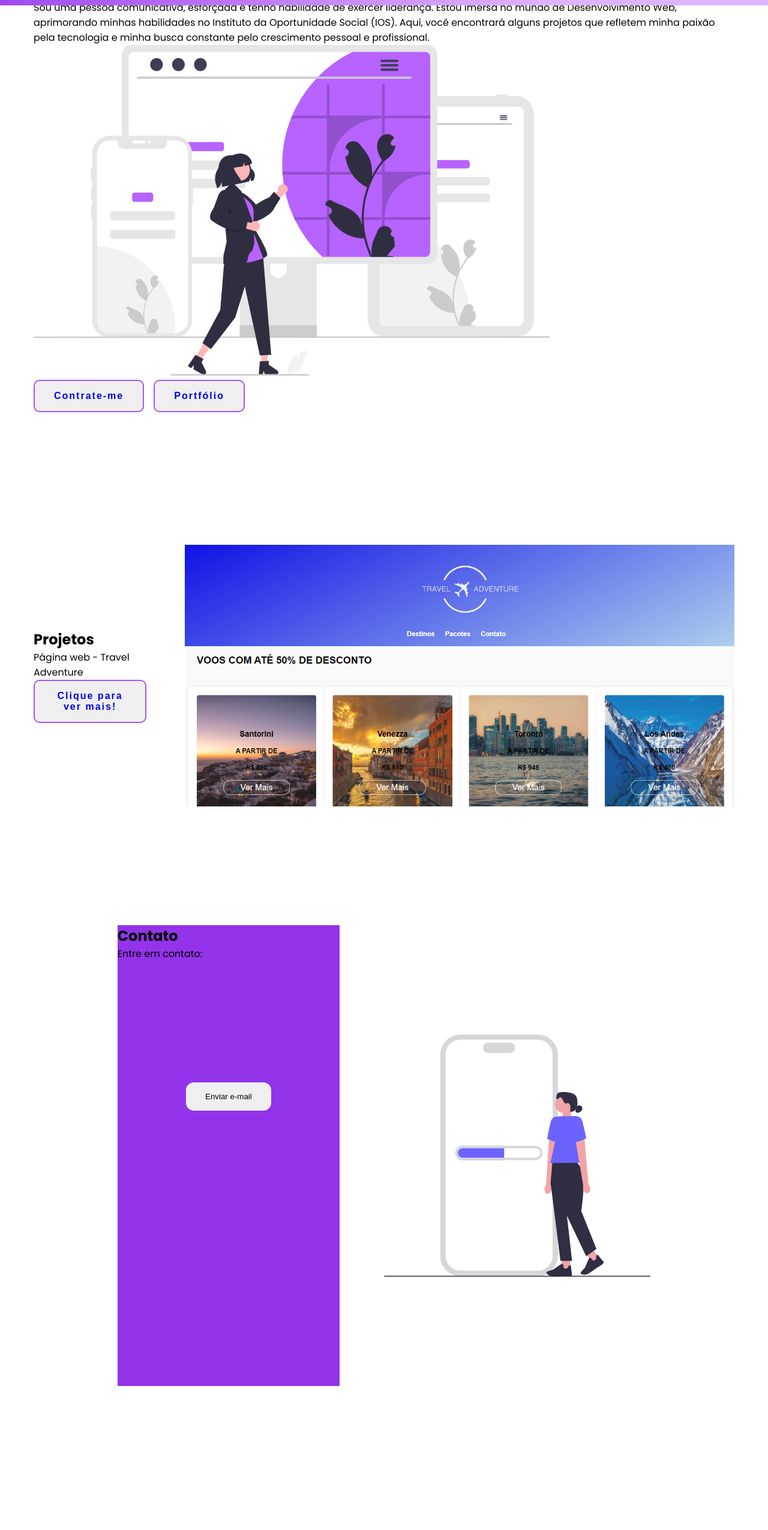
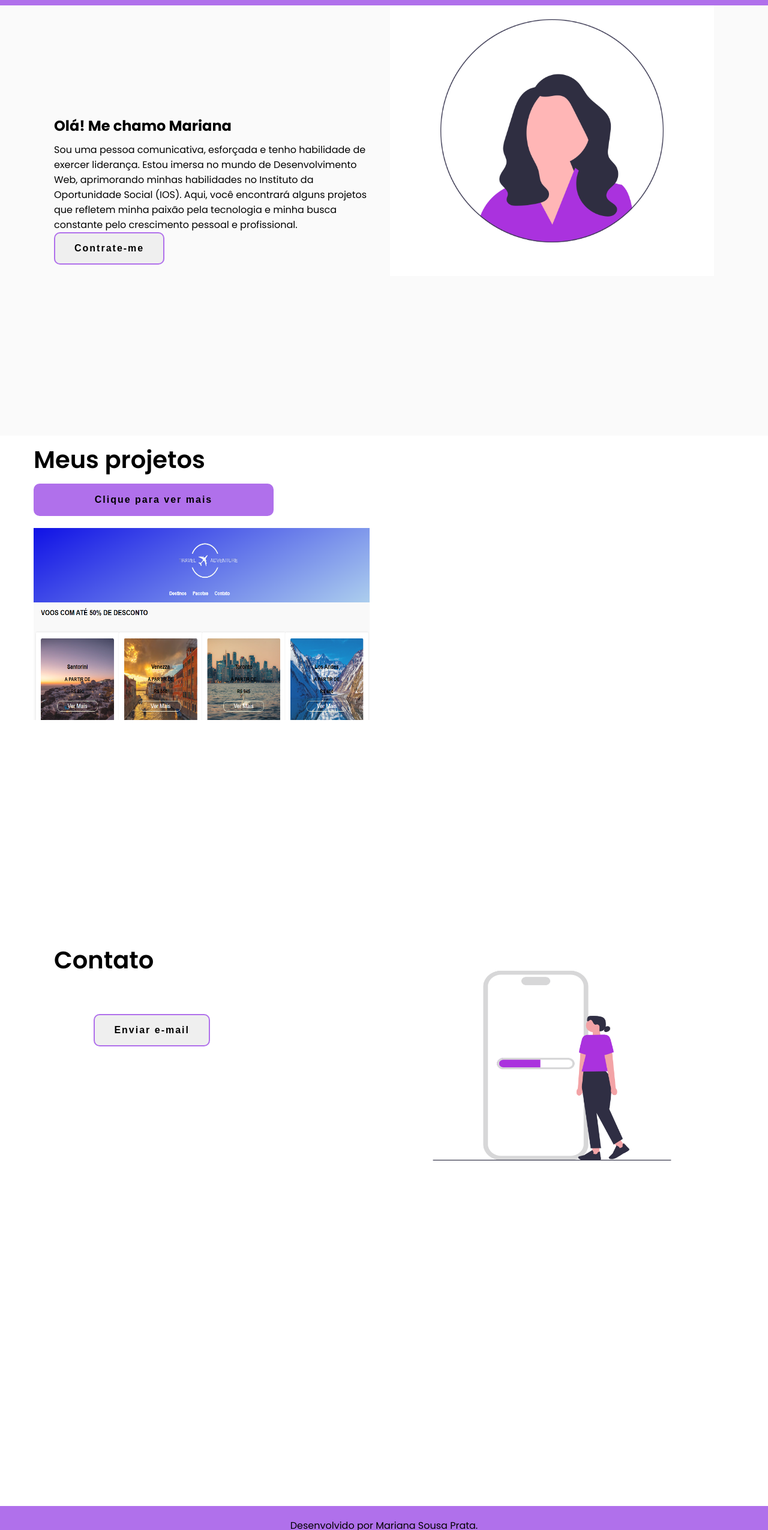
Before and after one commit to maritprata/Portf-lio, a plain HTML site: page index.html in a window 1280 px wide. Shown: the part 74-2624 px from the top of the page at 60% size. Before the commit the page ends 2400 px from the top, so only its background shows below. Drawn offline with Linux system fonts and the light colour scheme.

Commit message:
Portfolio finalizado

```diff
--- a/index.html
+++ b/index.html
@@ -1,101 +1,81 @@
 <!DOCTYPE html>
-<html lang="pt-br">
+<html lang="en">
   <head>
     <meta charset="UTF-8" />
+    <meta http-equiv="X-UA-Compatible" content="IE=edge" />
     <meta name="viewport" content="width=device-width, initial-scale=1.0" />
+    <link rel="stylesheet" href="./style.css" />
     <title>Portfólio</title>
-    <link rel="stylesheet" href="style.css" />
-    <link
-      rel="icon"
-      href="./favicon_io/favicon-16x16.png"
-      type="image/x-icon"
-    />
   </head>
   <body>
-    <header>
     <nav>
       <div class="nav__content">
-          <div class="logo"><a href="/">Mariana</a></div>
+        <div class="logo"><a href="#">Mariana</a></div>
+        <label for="check" class="checkbox">
+          <i class="ri-menu-line"></i>
+        </label>
         <input type="checkbox" name="check" id="check" />
-          <label for="check" class="checkbox"></label>
         <ul>
-            <li><a href="#home">Home</a></li>
-            <li><a href="#projetos">Projetos</a></li>
+          <li><a href="#">Home</a></li>
+          <li><a href="#Projetos">Projetos</a></li>
           <li><a href="#contato">Contato</a></li>
         </ul>
       </div>
     </nav>
-    </header>
-
-    <main>
-      <section id="home">
+    <section class="section">
       <div class="section__container">
         <div class="content">
-            <h1>Olá! Me chamo <span>Mariana</span></h1>
-            <p>
-              Sou uma pessoa comunicativa, esforçada e tenho habilidade de
-              exercer liderança. Estou imersa no mundo de Desenvolvimento Web,
-              aprimorando minhas habilidades no Instituto da Oportunidade Social
-              (IOS). Aqui, você encontrará alguns projetos que refletem minha
-              paixão pela tecnologia e minha busca constante pelo crescimento
-              pessoal e profissional.
-            </p>
-            <div class="home-img">
-              <img src="./img/undraw_web_devices_re_m8sc.svg"
-              alt="foto-menina1">
+          <h1 class="title__perfil">
+           Olá! Me chamo Mariana
+          </h1>
+          <p> Sou uma pessoa comunicativa, esforçada e tenho habilidade de exercer liderança.
+            Estou imersa no mundo de Desenvolvimento Web, aprimorando minhas habilidades no Instituto da Oportunidade Social (IOS). Aqui, você encontrará alguns projetos que refletem minha paixão pela tecnologia e minha busca constante pelo crescimento pessoal e profissional.</p>
+            <div class="action__btns">
+              <a href="#contato"><button>Contrate-me</button></a>
           </div>
-            <div class="action_botao">
-              <button><a href="#contato">Contrate-me</a></button>
-              <button><a href="#projetos">Portfólio</a></button>
         </div>
+        <div class="image">
+          <img src="./img/img-menina-perfil.png" alt="profile" />
         </div>
       </div>
     </section>
-
-      <section id="projetos">
-        <div class="section__container">
-          <div class="content">
-            <h1><span>Projetos</span></h1>
-            <p>Página web - Travel Adventure</p>
-            <div class="action_botao">
-              <button>
-                <a
-                  href="https://maritprata.github.io/TravelAdventure/"
-                  target="_blank"
-                  >Clique para ver mais!</a
-                >
-              </button>
+    <section id="Projetos" class="container-projetos">
+      <div class="section__projetos">
+          <div class="projetos">
+              <h1 class="title">Meus projetos</h1>
+              <div class="action__btns">
+                  <a href="https://github.com/maritprata/TravelAdventure"><button class="projetos_botao">Clique para ver mais</button></a>
               </div>
           </div>
-          <div class="img2">
-            <img
-              src="./img/TravelAdventure.png"
-              alt="Screenshot do projeto Travel Adventure"
-            />
+          <div class="div-image2">
+              <img class="image2" src="./img/TravelAdventure.png" alt="img-projetos" />
           </div>
       </div>
   </section>
-
-      <section id="contato">
+    <section id="contato" class="section__container">
+        <div class="section__contato">
+          <div class="contato">
+            <h1 class="title">
+            Contato
+            </h1>
+            <div class="action__btns">
               <div class="section__container">
-          <div class="contato_container">
-            <div class="contato_texto">
-              <h1>Contato</h1>
-              <p>Entre em contato:</p>
-            </div>
-            <div class="botao_email_container">
                   <a href="mailto:mariana.prata1207@gmail.com">
                       <button class="botao_email">Enviar e-mail</button>
                   </a>
               </div>
           </div>
-          <img
-            class="contato-img"
-            src="./img/img-contato.svg"
-            alt="icone da menina"
-          />
+            </div>
+          </div>
+          <div>
+            <img class="image3" src="./img/img.contato.png" alt="imagem-menina-contato" />
+          </div>
         </div>
       </section>
-    </main>
+      <footer class="footer">
+        <div class="footer__content">
+          <p>Desenvolvido por Mariana Sousa Prata.</p>
+        </div>
+      </footer>
   </body>
 </html>
--- a/style.css
+++ b/style.css
@@ -1,11 +1,13 @@
 @import url("https://fonts.googleapis.com/css2?family=Poppins:wght@400;600;700&display=swap");
 
 :root {
-  --primary-color: #9333ea;
-  --secondary-color: #a855f7;
-  --text-color: #000000;
-  --background-color: #faf5ff;
-  --accent-color: #6b7280;
+  --primary-color: #b070eb;
+  --primary-color-dark: #9333ea;
+  --secondary-color: rgb(134, 20, 226)7;
+  --text-dark: #000000;
+  --text-light: #00b412;
+  --extra-light: #fafafa;
+  --max-width: 1200px;
 }
 
 * {
@@ -27,17 +29,12 @@ nav {
   position: fixed;
   top: 0;
   left: 0;
-  background: rgb(147, 51, 234);
-  background: linear-gradient(
-    158deg,
-    rgba(147, 51, 234, 1) 0%,
-    rgba(224, 179, 255, 1) 74%
-  );
+  background-color: var(--primary-color);
   z-index: 99;
 }
 
 .nav__content {
-  max-width: 1200px;
+  max-width: var(--max-width);
   margin: auto;
   padding: 1.5rem 1rem;
   display: flex;
@@ -48,11 +45,11 @@ nav {
 nav .logo a {
   font-size: 1.5rem;
   font-weight: 600;
-  color: var(--text-color);
+  color: var(--text-dark);
   transition: 0.3s;
 }
 nav .logo a:hover {
-  color: #ffffff;
+  color: var(--primary-color-dark);
 }
 
 nav .checkbox {
@@ -62,11 +59,7 @@ nav .checkbox {
 nav input {
   display: none;
 }
-nav .checkbox i {
-  font-size: 2rem;
-  color: var(--secondary-color);
-  cursor: pointer;
-}
+
 
 ul {
   display: flex;
@@ -81,23 +74,23 @@ ul li a {
   border: 2px solid transparent;
   text-decoration: none;
   font-weight: 600;
-  color: var(--text-color);
+  color: var(--text-dark);
   transition: 0.3s;
 }
 
 ul li a:hover {
-  border-top-color: var(--text-color);
-  border-bottom-color: var(--text-color);
-  color: var(--text-color);
+  border-top-color: var(--secondary-color);
+  border-bottom-color: var(--secondary-color);
+  color: var(--secondary-color);
 }
 
 .section {
-  background-color: var(--background-color);
+  background-color: var(--extra-light);
 }
 
 .section__container {
   min-height: 100vh;
-  max-width: 1200px;
+  max-width: var(--max-width);
   margin: auto;
   padding: 1rem;
   display: grid;
@@ -111,169 +104,135 @@ ul li a:hover {
   justify-content: center;
 }
 
-.titulo {
+
+.title {
   font-size: 2.5rem;
   font-weight: 400;
   line-height: 3rem;
-  color: var(--text-color);
+  color: var(--text-dark);
   margin-bottom: 1rem;
-}
-
-.titulo span {
   font-weight: 600;
 }
 
-.descricao {
-  line-height: 1.5rem;
-  color: var(--accent-color);
-  margin-bottom: 2rem;
+.title__perfil {
+  font-size: 24px;
+  font-weight: bold;
+  margin-bottom: 10px;
 }
 
-.action_botao {
+.perfil__description {
+  font-size: 18px;
+  line-height: 1.5;
+}
+
+
+.action__btns {
   display: flex;
   gap: 1rem;
 }
 
-.action_botao button {
+.action__btns button {
   font-size: 1rem;
   font-weight: 600;
   letter-spacing: 2px;
   padding: 1rem 2rem;
-  border: 2px solid var(--secondary-color);
+  outline: none;
+  border: 2px solid var(--primary-color);
   border-radius: 10px;
   transition: 0.3s;
   cursor: pointer;
-  text-decoration: none;
 }
 
-.contrate,
-.portfolio {
-  text-decoration: none;
+.contrate__me {
+  background-color: var(--primary-color);
+  color: var(--text-dark);
 }
 
-.contrate {
-  background-color: var(--secondary-color);
-  color: #ffffff;
-  transition: background-color 0.3s;
+.contato_botao {
+    background-color:var(--primary-color);
+    color: var(--text-dark);
+    width: 50vh;
 }
 
-.contrate:hover {
-  background-color: var(--primary-color);
+.projetos_botao {
+    background-color: var(--primary-color);
+    color: var(--text-dark);
+    width: 50vh;
+}
+
+.action__btns {
+  padding-bottom: 20px;
 }
 
 .portfolio {
-  color: var(--secondary-color);
+  color: var(--primary-color);
 }
 
-.portfolio:hover {
-  background-color: var(--primary-color);
-  color: #ffffff;
+.section__container {
+    display: grid;
+    grid-template-columns: 1fr 1fr;
+    gap: 20px;
+    padding: 50px;
+  }
+
+  .image {
+    grid-column: 2 / 3;
+    grid-row: 1 / 2;
+  }
+
+  .image img {
+    max-width: 100%;
+    height: 105;
+  }
+
+  img.image2 {
+    width: 70vh;
+    height: 40vh;
+    position: absolute; /* Define a posição absoluta */
+    left: 10; /* Posiciona a imagem no canto esquerdo */
 }
 
-.imagem {
-  display: grid;
-  place-items: center;
+.container-projetos {
+  min-height: 100vh;
+  max-width: var(--max-width);
+  margin: auto;
+  padding: 1rem;
+  display: flex;
 }
 
-.imagem img {
-  max-width: 80%;
-  height: auto;
-  border-radius: 70%;
+.div-image2 {
+  display: flex;
+  justify-content: space-between;
 }
 
-.img2 {
-  display: grid;
-  place-items: center;
+.image2 {
+  display: flex;
+  justify-content: space-around;
 }
 
-.img2 img {
-  max-width: 100%;
-  height: auto;
-  border-radius: 0%;
-}
+  .image3{
+    width: 100%;
+    height: 50vh;
+  }
 
-@media (max-width: 750px) {
+  .footer {
+    background-color:var(--primary-color);
+    color:var(--text-dark);
+    padding: 20px;
+    text-align: center;
+  }
+
+  .footer__content {
+    max-width: 1200px;
+    margin: 0 auto;
+  }
+
+@media (width < 750px) {
   nav .checkbox {
     display: block;
-  }
-
-  ul {
-    position: absolute;
-    width: 100%;
-    height: calc(100vh - 85px);
-    left: -100%;
-    top: 85px;
-    background-color: var(--background-color);
-    flex-direction: column;
-    justify-content: center;
-    gap: 3rem;
-  }
-
-  nav #check:checked ~ ul {
-    left: 0;
   }
 
   ul li a {
     font-size: 1.25rem;
   }
-
-  .section__container {
-    padding: 10rem 1rem 5rem 1rem;
-    text-align: center;
-    grid-template-columns: repeat(1, 1fr);
-  }
-
-  .imagem {
-    grid-area: 1/1/2/2;
-  }
-
-  .action_botao {
-    margin: auto;
-  }
 }
-
-
-.action_botao a:visited:active {
-  color: inherit;
-}
-
-.contato_container {
-  width: 100%;
-  background-color: #9333ea;
-}
-
-.contato_texto {
-  margin-bottom: 200px;
-}
-
-.botao_email_container {
-  display: flex;
-  justify-content: center;
-}
-
-.botao_email {
-  display: flex;
-  border: 2px solid var(--primary-color) ;
-  border-radius: 15px;
-  padding: 1rem 2rem;
-
-  cursor: pointer;
-}
-
-.botao_email:hover {
-  background-color: var(--secondary-color);
-  transition: 1.5s;
-}
-
-#contato {
-  display: flex;
-}
-
-.section__container {
-  display: flex;
-}
-
-.contato-img {
-  width: 50%;
-  margin-left: 10px;
-}
```
Also changed, not shown: Portfolio/img/TravelAdventure.png (deleted), favicon_io/android-chrome-512x512.png (deleted), favicon_io/favicon-16x16.png (deleted), favicon_io/favicon-32x32.png (deleted), favicon_io/favicon.ico (deleted), favicon_io/site.webmanifest (deleted), img/img-contato.svg (deleted), img/img-menina-perfil.png (added), img/img.contato.png (added), img/undraw_details_8k13.png (added), img/undraw_female_avatar_efig.svg (added), img/undraw_web_devices_re_m8sc.svg (deleted), 2 other files. Lines whose indentation alone changed are shown as unchanged.
